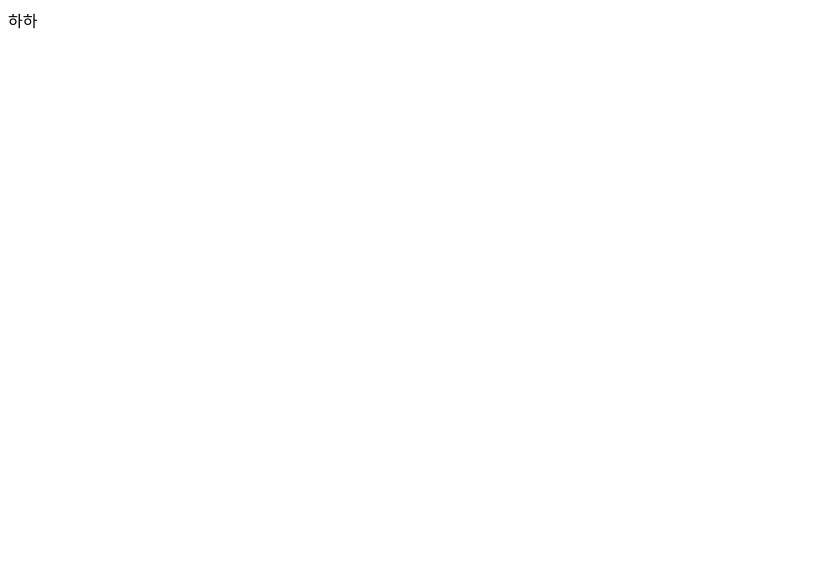
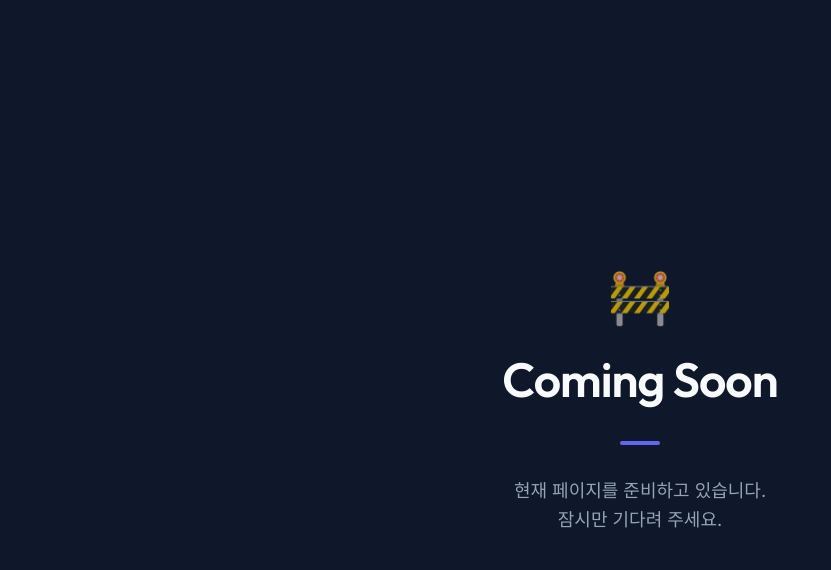
Before and after one commit to teldrivebox/jangsahaja_web, a plain HTML site: page index.html in a window 1280 px wide. Shown: the whole page, without its empty margins (0-831 px from the left). Drawn offline with Linux system fonts and the light colour scheme.

Commit message:
Update index.html

```diff
--- a/index.html
+++ b/index.html
@@ -1 +1,86 @@
-하하
+<!DOCTYPE html>
+<html lang="ko">
+<head>
+    <meta charset="UTF-8">
+    <meta name="viewport" content="width=device-width, initial-scale=1.0">
+    <title>Coming Soon | purndal</title>
+
+    <script defer
+            src="https://analytics.jangsahaja.com/script.js"
+            data-website-id="3d1d7410-ab00-4e2f-ae96-8686f6db7377">
+    </script>
+
+    <link href="https://fonts.googleapis.com/css2?family=Inter:wght@400;700&family=Outfit:wght@600&display=swap" rel="stylesheet">
+
+    <style>
+        :root {
+            --bg-color: #0f172a;
+            --text-main: #f8fafc;
+            --text-dim: #94a3b8;
+            --accent: #6366f1;
+        }
+
+        body {
+            background-color: var(--bg-color);
+            color: var(--text-main);
+            font-family: 'Inter', sans-serif;
+            display: flex;
+            justify-content: center;
+            align-items: center;
+            height: 100vh;
+            margin: 0;
+            -webkit-font-smoothing: antialiased;
+        }
+
+        .content {
+            text-align: center;
+            padding: 2rem;
+        }
+
+        .icon {
+            font-size: 3rem;
+            margin-bottom: 1.5rem;
+            display: inline-block;
+            animation: pulse 2s infinite;
+        }
+
+        h1 {
+            font-family: 'Outfit', sans-serif;
+            font-size: 3rem;
+            font-weight: 600;
+            margin: 0 0 1rem 0;
+            letter-spacing: -0.02em;
+        }
+
+        p {
+            color: var(--text-dim);
+            font-size: 1.125rem;
+            max-width: 400px;
+            margin: 0 auto;
+            line-height: 1.6;
+        }
+
+        .line {
+            width: 40px;
+            height: 4px;
+            background: var(--accent);
+            margin: 2rem auto;
+            border-radius: 2px;
+        }
+
+        @keyframes pulse {
+            0% { transform: scale(1); opacity: 1; }
+            50% { transform: scale(1.1); opacity: 0.7; }
+            100% { transform: scale(1); opacity: 1; }
+        }
+    </style>
+</head>
+<body>
+    <div class="content">
+        <div class="icon">🚧</div>
+        <h1>Coming Soon</h1>
+        <div class="line"></div>
+        <p>현재 페이지를 준비하고 있습니다.<br>잠시만 기다려 주세요.</p>
+    </div>
+</body>
+</html>
```
